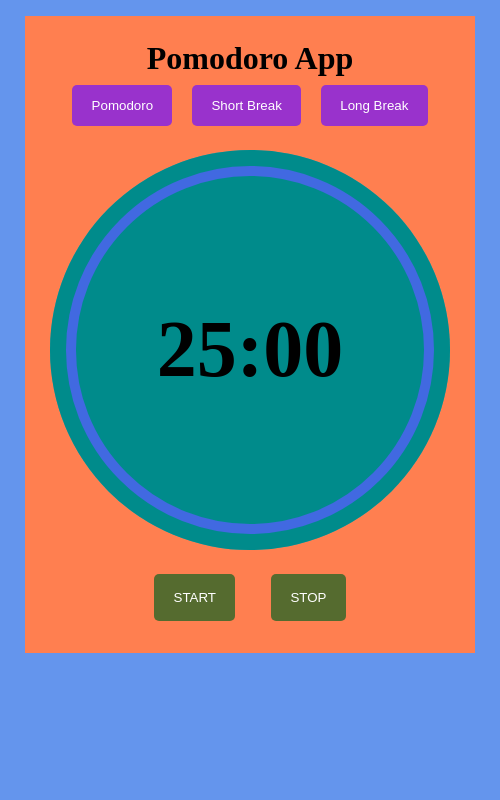
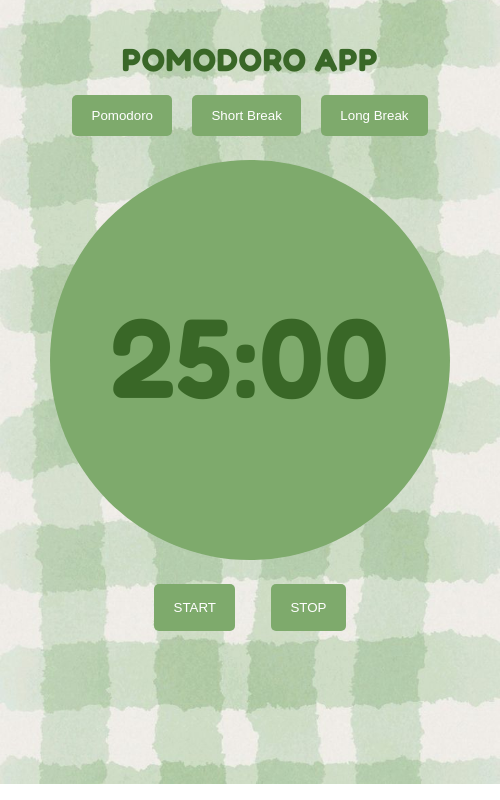
Before and after one commit to strawberryskeleton/pomodoro-timer-app, an Electron app: page index.html in a window 500 px wide. Drawn offline with Linux system fonts and the light colour scheme.

Commit message:
added theme to the app

```diff
--- a/main.js
+++ b/main.js
@@ -8,7 +8,7 @@ function createWindow () {
 
     win.loadFile('index.html')
 
-    win.webContents.openDevTools();
+    // win.webContents.openDevTools();
 }
 
 app.whenReady().then(createWindow)
--- a/style.css
+++ b/style.css
@@ -1,3 +1,19 @@
+@import url('https://fonts.googleapis.com/css2?family=Fredoka:wght@300..700&display=swap');
+
+:root {
+    /* --pink: #e34675;
+    --green: #91c74a;
+    --white: #efe7d0;
+    --blue: #3077a6;
+    --violet: #301437;
+    --violet-light: #62376d; */
+    --bg-color-light: #b2c9ac;
+    /* --bg-color: #aec8a3; */
+    --bg-color: #7eaa6c;
+    /* --text-dark: #537f41; */
+    --text-dark: #396727;
+    --text-light: #eeebe6;
+}
 
 *,
 *::before,
@@ -8,9 +24,15 @@
 }
 
 body {
-    background-color: cornflowerblue;
+    background-color: var(--bg-color);
+    background: url('./assets/bg2.jpeg');
+    background-size: cover;
+    background-repeat: no-repeat;
+    background-position: center;
     max-height: 100vh;
     overflow: hidden;
+    color: var(--text-dark);
+    font-family: "Fredoka", sans-serif;
 }
 
 .container {
@@ -20,7 +42,7 @@ body {
 }
 
 .timer {
-    background-color: coral;
+    /* background-color: coral; */
     display: inline-block;
     padding: 1rem;
     width: 90%;
@@ -28,7 +50,7 @@ body {
 }
 
 main {
-    background-color: cadetblue;
+    background-color: var(--bg-color);
     width: 25rem;
     height: 25rem;
     border-radius: 50%;
@@ -40,6 +62,9 @@ main {
 h1 {
     font-size: 2rem;
     margin: 0.5rem auto;
+    margin-bottom: 1rem;
+    text-transform: uppercase;
+    letter-spacing: 1px;
 }
 
 .button-container {
@@ -59,26 +84,26 @@ h1 {
     margin: 1.5rem 0;
     text-align: center;
     border-radius: 50%;
-    background-color: darkcyan;
+    /* background-color: var(--bg-color); */
 }
 
-.pomodoro::before {
+/* .pomodoro::before {
     content: "";
     position: absolute;
     border: 10px solid royalblue;
     border-radius: 50%;
     width: 23rem;
     height: 23rem;
-}
+} */
 
-.button-container {
+/* .button-container {
     margin-top: 1.2rem;
-    display: fkex;
+    display: flex;
     justify-content: center;
-}
+} */
 
 .btn {
-    background-color: darkorchid;
+    background-color: var(--bg-color);
     color: #fff;
     border: none;
     border-radius: 5px;
@@ -89,7 +114,7 @@ h1 {
 }
 
 .btn.active, .btn:hover {
-    background-color: darkmagenta;
+    background-color: var(--text-dark);
 }
 
 .hidden {
@@ -97,7 +122,7 @@ h1 {
 }
 
 .timer-display {
-    font-size: 5rem;
+    font-size: 7rem;
     margin-top: 1.2rem auto;
     font-weight: 600;
 }
@@ -113,7 +138,7 @@ h1 {
 
 #start,
 #stop {
-    background-color: darkolivegreen;
+    background-color: var(--bg-color);
     color: #fff;
     border: none;
     border-radius: 5px;
@@ -124,11 +149,11 @@ h1 {
 }
 
 #stop:hover {
-    background-color: tomato;
+    background-color: var(--bg-color-light);
 }
 
 #start:hover {
-    background-color: green;
+    background-color: var(--bg-color-light);
 }
 
 
```
Also changed, not shown: assets/bg.jpeg (added), assets/bg2.jpeg (added), 2 other files.
